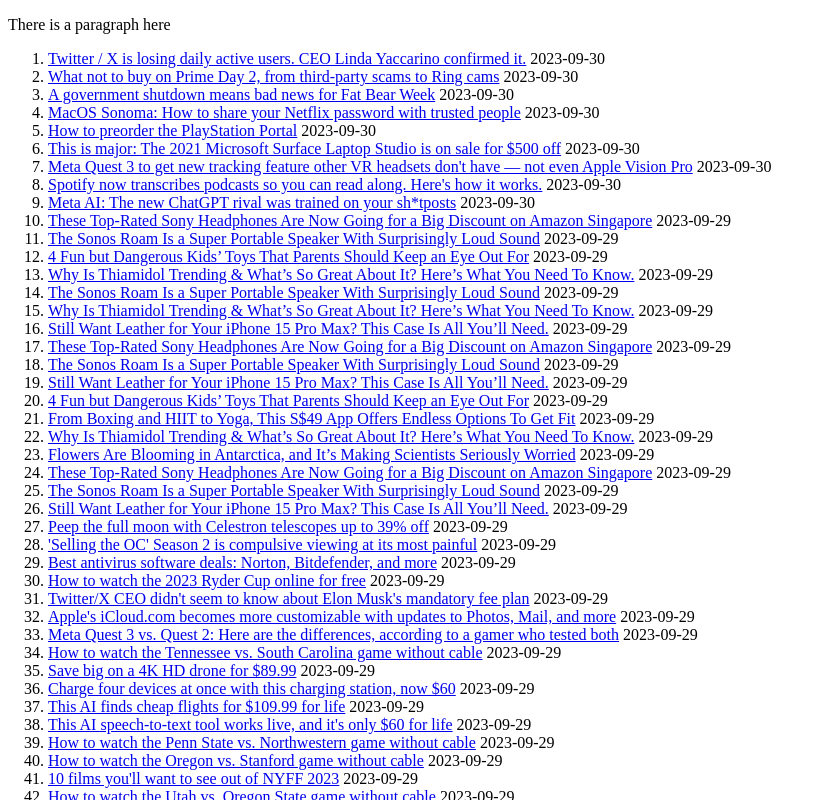
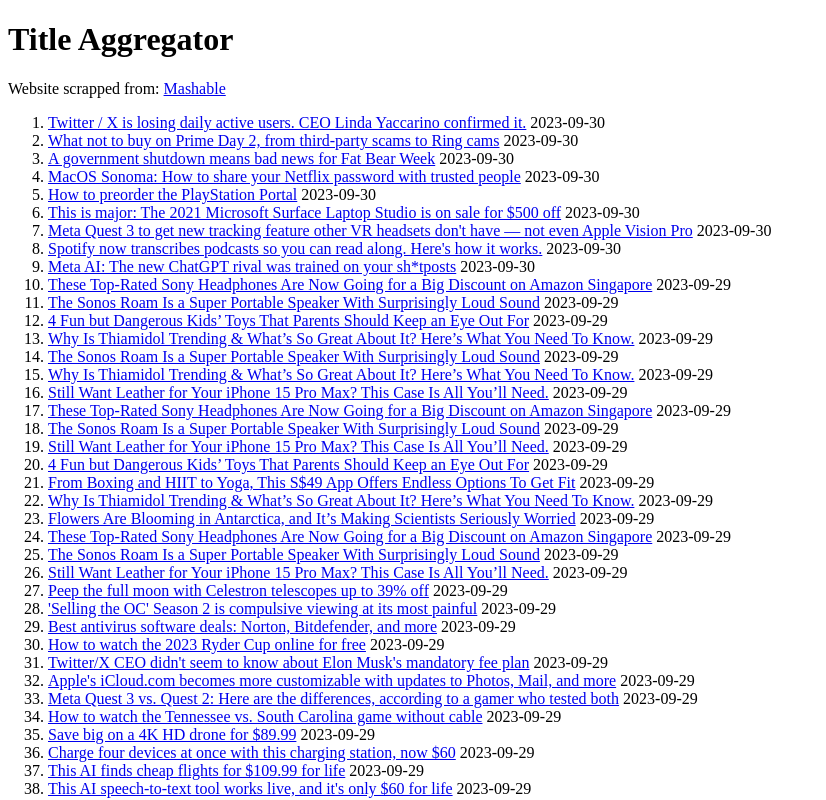
Before and after one commit to SamsungAlexy/MULAH_scrapWebsite, a website: page index.html in a window 1280 px wide. Shown: the top 800 px of the page, without its empty margins (0-826 px from the left). Drawn offline with Linux system fonts and the light colour scheme.

Commit message:
updated index.html

```diff
--- a/index.html
+++ b/index.html
@@ -5,10 +5,12 @@
     <meta name="viewport" content="width=device-width, initial-scale=1.0">
     <title>MULAH TECHNOLOGIES ASSESSMENT</title>
     <link rel="shortcut icon" href="#">
+
 </head>
 <body>
+    <h1>Title Aggregator</h1>
     <div id="container">
-        <p>There is a paragraph here</p>
+        Website scrapped from: <a title="Visit Mashable" href="https://sea.mashable.com/">Mashable</a>
         <ol id="headlines">
 
         </ol>
```
